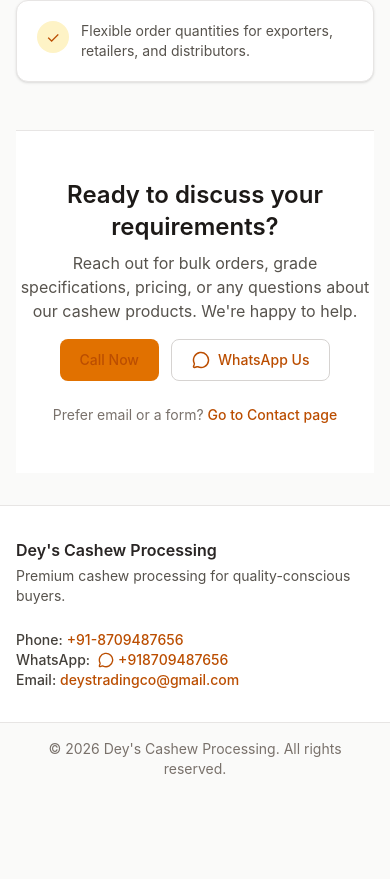
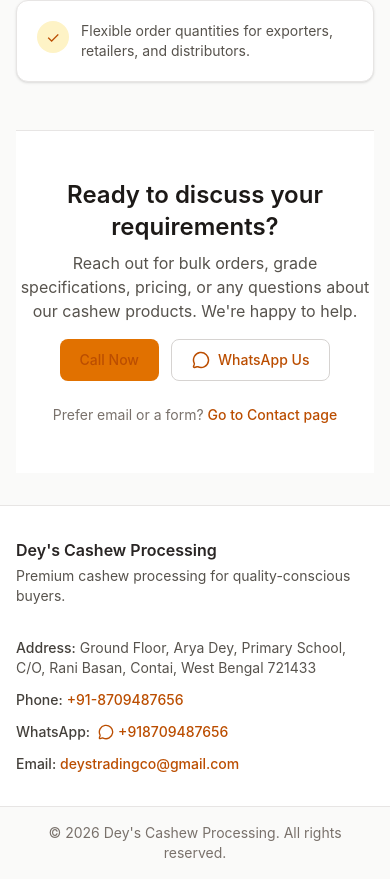
Before and after one commit to sourya001/deys_cashew_processing, a React (Vite) app: page / in a window 390 px wide. Shown: the part 3694-4573 px from the top of the page. Before the commit the page ends 4489 px from the top, so only its background shows below. Built offline with nearby package versions, Linux system fonts and the light colour scheme.

Commit message:
refactor: update Footer layout to use grid for better responsiveness

```diff
--- a/src/components/Layout/Footer.tsx
+++ b/src/components/Layout/Footer.tsx
@@ -8,7 +8,7 @@ export const Footer = () => {
   return (
     <footer className="border-t border-stone-200 bg-white">
       <div className="mx-auto max-w-6xl px-4 py-8 sm:px-6 lg:px-8">
-        <div className="flex flex-col gap-6 sm:flex-row sm:items-start sm:justify-between">
+        <div className="grid gap-8 sm:grid-cols-2">
           <div>
             <h3 className="text-base font-semibold text-stone-800">
               {siteContent.companyName}
@@ -16,13 +16,17 @@ export const Footer = () => {
             <p className="mt-1 text-sm text-stone-600">{siteContent.tagline}</p>
           </div>
           <div className="text-sm text-stone-600">
-            <p>
+            <p className="mb-3">
+              <span className="font-medium text-stone-700">Address:</span>{' '}
+              <span className="text-stone-600">Ground Floor, Arya Dey, Primary School, C/O, Rani Basan, Contai, West Bengal 721433</span>
+            </p>
+            <p className="mb-3">
               <span className="font-medium text-stone-700">Phone:</span>{' '}
               <a href={`tel:${contactInfo.phone}`} className="text-amber-700 hover:underline">
                 {contactInfo.phone}
               </a>
             </p>
-            <p className="flex items-center gap-2">
+            <p className="mb-3 flex items-center gap-2">
               <span className="font-medium text-stone-700">WhatsApp:</span>{' '}
               <a
                 href={`https://wa.me/${contactInfo.whatsapp}`}
```
